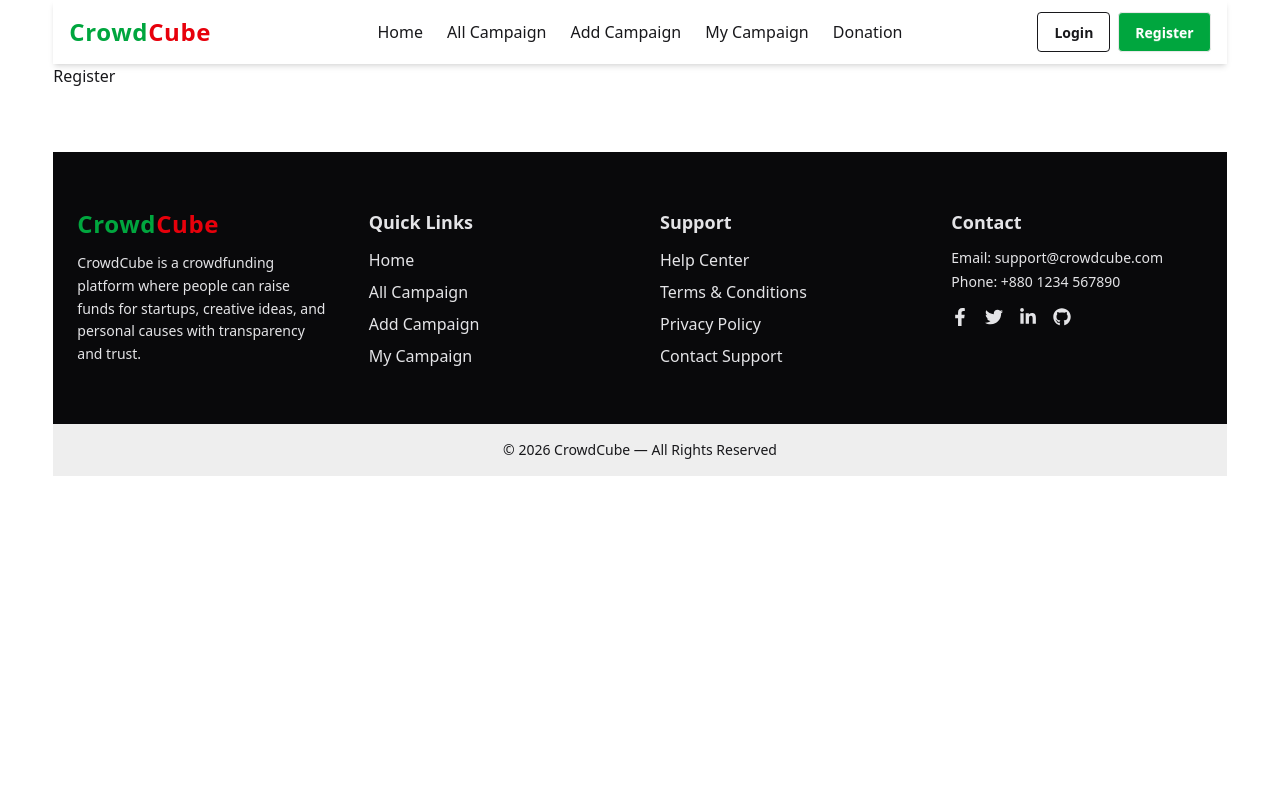
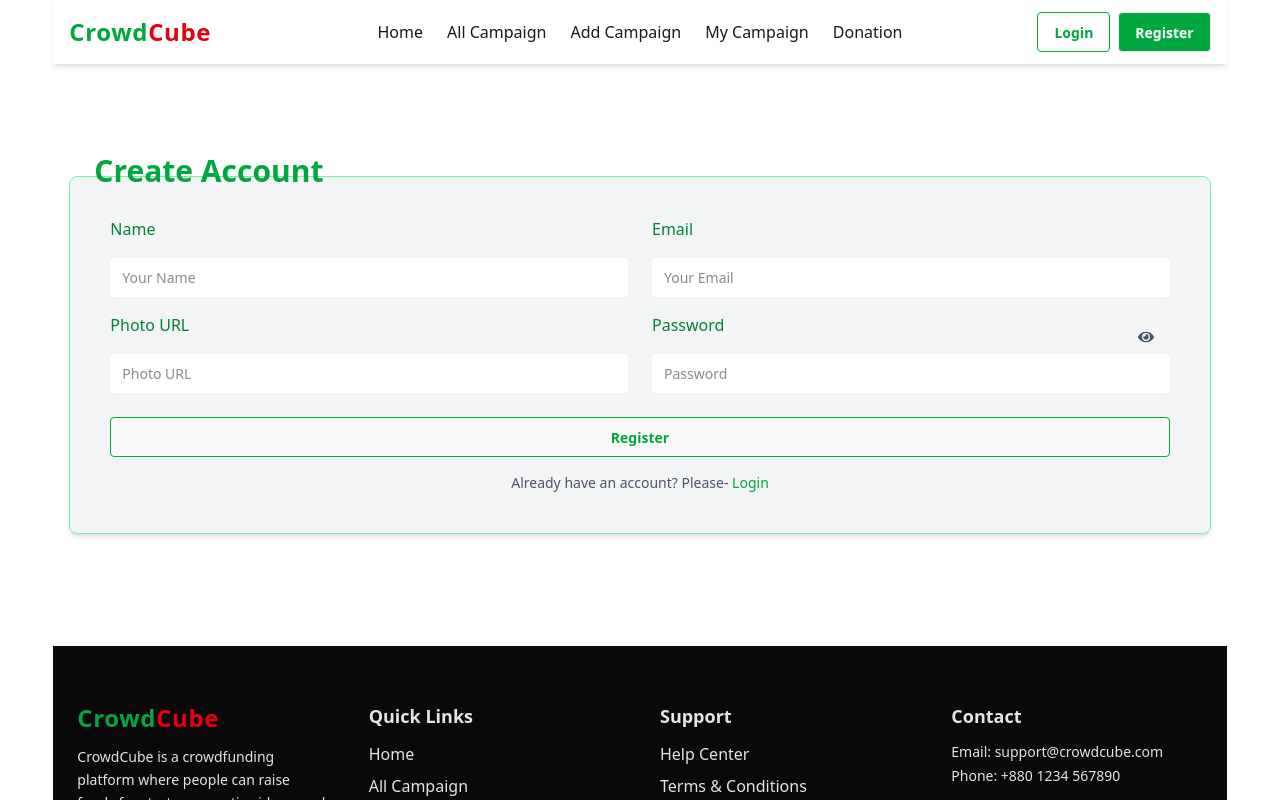
Before and after one commit to arman685913/CrowdCube-client, a React (Vite) app: page /register in a window 1280 px wide. Shown: the top 800 px of the page. Built offline with nearby package versions, Linux system fonts and the light colour scheme.

Commit message:
register Auth

```diff
--- a/src/Components/Header.jsx
+++ b/src/Components/Header.jsx
@@ -62,10 +62,10 @@ const Header = () => {
         </div>
 
         {/* Right: Auth Buttons */}
-        <div className="navbar-end gap-2">
+        <div className="navbar-end gap-2 ">
           <Link
             to="/login"
-            className="btn btn-sm md:btn-md btn-outline"
+            className="btn text-green-600 btn-sm md:btn-md btn-outline"
           >
             Login
           </Link>
--- a/src/Components/Register.jsx
+++ b/src/Components/Register.jsx
@@ -1,11 +1,169 @@
-import React from 'react';
+import React, { useState, useContext } from 'react';
+import { FaEye, FaRegEyeSlash } from 'react-icons/fa';
+import { useNavigate } from 'react-router-dom';
+import Swal from 'sweetalert2';
+import { AuthContext } from '../Firebase/AuthProveder';
+import { toast } from 'react-toastify';
+import { updateProfile } from 'firebase/auth';
 
 const Register = () => {
-    return (
-        <div>
-            Register
+  const navigate = useNavigate();
+  const { setUser, createUser } = useContext(AuthContext);
+
+  const [eye, setEye] = useState(true);
+  const [errorMessage, setErrorMessage] = useState(null);
+
+  const handleRegister = (e) => {
+    e.preventDefault();
+
+    const form = e.target;
+    const formData = new FormData(form);
+    const user = Object.fromEntries(formData);
+    const { name, email, password, photo } = user;
+
+    // Password Validation
+    if (password.length < 6) {
+      setErrorMessage("Password must be at least 6 characters");
+      return;
+    }
+    if (!/[A-Z]/.test(password)) {
+      setErrorMessage("Password must contain 1 uppercase letter");
+      return;
+    }
+    if (!/[a-z]/.test(password)) {
+      setErrorMessage("Password must contain 1 lowercase letter");
+      return;
+    }
+    if (!/[0-9]/.test(password)) {
+      setErrorMessage("Password must contain 1 number");
+      return;
+    }
+
+    // Create Firebase User
+    createUser(email, password)
+      .then(userCredential => {
+        const createdUser = userCredential.user;
+
+        // Update Profile
+        updateProfile(createdUser, {
+          displayName: name,
+          photoURL: photo
+        })
+        .then(() => {
+          setUser(createdUser);
+
+          // Success Alert
+          Swal.fire({
+            position: "top-end",
+            icon: "success",
+            title: "Your Account has been Created Successfully",
+            showConfirmButton: false,
+            timer: 1500,
+            timerProgressBar: true,
+            showClass: {
+              popup: `animate__animated animate__slideInDown`
+            },
+            hideClass: {
+              popup: `animate__animated animate__slideOutUp`
+            }
+          });
+
+          // Save to database
+          fetch('http://localhost:3000/users', {
+            method: 'POST',
+            headers: { 'Content-Type': 'application/json' },
+            body: JSON.stringify({ name, email, photo })
+          })
+          .then(res => res.json())
+          .then(data => {
+            if (data.insertedId) {
+              navigate('/');
+              console.log("createdUser saved in DB:", createdUser);
+            }
+          });
+        });
+      })
+      .catch(error => {
+        if (error.message === "Firebase: Error (auth/email-already-in-use).") {
+          toast.error('This email is already in use');
+        } else {
+          toast.error(error.message);
+        }
+      });
+  };
+
+  return (
+    <div className="flex justify-center items-center lg:my-28 my-20 px-4">
+      <form onSubmit={handleRegister} className="relative bg-gray-100 border border-green-300 rounded-lg w-full max-w-6xl p-6 md:p-10 shadow-md">
+
+        <legend className="lg:text-3xl text-2xl font-semibold absolute -top-6 left-6 text-green-600">
+          Create Account
+        </legend>
+
+        {/* Form */}
+        <div className="flex flex-col md:flex-row gap-6 justify-center">
+
+          {/* Left */}
+          <div className="flex flex-col gap-4 flex-1">
+            <label className="label text-green-700 font-medium">Name</label>
+            <input
+              type="text"
+              name="name"
+              className="input input-accent border-0 w-full"
+              placeholder="Your Name"
+              required
+            />
+
+            <label className="label text-green-700 font-medium">Photo URL</label>
+            <input
+              type="text"
+              name="photo"
+              className="input input-accent border-0 w-full"
+              placeholder="Photo URL"
+              required
+            />
+          </div>
+
+          {/* Right */}
+          <div className="flex flex-col gap-4 flex-1 relative">
+            <label className="label text-green-700 font-medium">Email</label>
+            <input
+              type="email"
+              name="email"
+              className="input input-accent border-0 w-full"
+              placeholder="Your Email"
+              required
+            />
+
+            <label className="label text-green-700 font-medium">Password</label>
+            <input
+              type={eye ? "password" : "text"}
+              name="password"
+              className="input input-accent border-0 w-full"
+              placeholder="Password"
+              required
+            />
+            <div className='absolute top-28 right-4 text-gray-600 cursor-pointer'>
+              {eye ? <FaEye onClick={() => setEye(!eye)} /> : <FaRegEyeSlash onClick={() => setEye(!eye)} />}
+            </div>
+            {errorMessage && <p className='text-sm text-red-500 italic'>{errorMessage}</p>}
+          </div>
+
         </div>
-    );
+
+        {/* Register Button */}
+        <button type='submit' className="btn w-full mt-6 border-green-600 text-green-600 hover:bg-green-600 hover:text-white transition">
+          Register
+        </button>
+
+        <p className="mt-4 text-center text-sm text-gray-600">
+          Already have an account? Please-
+          <a href="/login" className="text-green-600 hover:underline font-medium"> Login</a>
+        </p>
+
+      </form>
+    </div>
+  );
 };
 
 export default Register;
--- /dev/null
+++ b/src/Firebase/AuthProveder.jsx
@@ -0,0 +1,27 @@
+import { createUserWithEmailAndPassword } from 'firebase/auth/cordova';
+import React, { createContext, useState } from 'react';
+import auth from './FirebaseProvider';
+
+export const AuthContext = createContext();
+
+const AuthProvider = ({ children }) => {
+
+    const [user , setUser] = useState(null)
+
+
+
+
+    const createUser = (email, password) => {
+        return createUserWithEmailAndPassword(auth, email, password)
+    }
+
+    console.log(user)
+    const userInfo = {user , setUser , createUser};
+    return (
+        <AuthContext.Provider value={userInfo}>
+            {children}
+        </AuthContext.Provider>
+    );
+};
+
+export default AuthProvider;
--- /dev/null
+++ b/src/Firebase/FirebaseProvider.js
@@ -0,0 +1,20 @@
+// Import the functions you need from the SDKs you need
+import { initializeApp } from "firebase/app";
+import { getAuth } from "firebase/auth";
+// TODO: Add SDKs for Firebase products that you want to use
+// https://firebase.google.com/docs/web/setup#available-libraries
+
+// Your web app's Firebase configuration
+const firebaseConfig = {
+  apiKey: "AIzaSyBMf7qGAWLU_coedRg_meeAcubEQiZpvpg",
+  authDomain: "crowd-cube-app.firebaseapp.com",
+  projectId: "crowd-cube-app",
+  storageBucket: "crowd-cube-app.firebasestorage.app",
+  messagingSenderId: "633658419283",
+  appId: "1:633658419283:web:feb3f2e48cdc8dfaddbea6"
+};
+
+// Initialize Firebase
+const app = initializeApp(firebaseConfig);
+const auth = getAuth(app);
+export default auth;
--- a/src/main.jsx
+++ b/src/main.jsx
@@ -3,9 +3,14 @@ import { createRoot } from 'react-dom/client'
 import { RouterProvider } from "react-router/dom";
 import './index.css'
 import router from './router.jsx';
+import AuthProvider from './Firebase/AuthProveder.jsx';
+import { ToastContainer } from 'react-toastify';
 
 createRoot(document.getElementById('root')).render(
   <StrictMode>
-    <RouterProvider router={router} />
+    <AuthProvider>
+      <ToastContainer></ToastContainer>
+      <RouterProvider router={router} />
+    </AuthProvider>
   </StrictMode>,
 )
```
